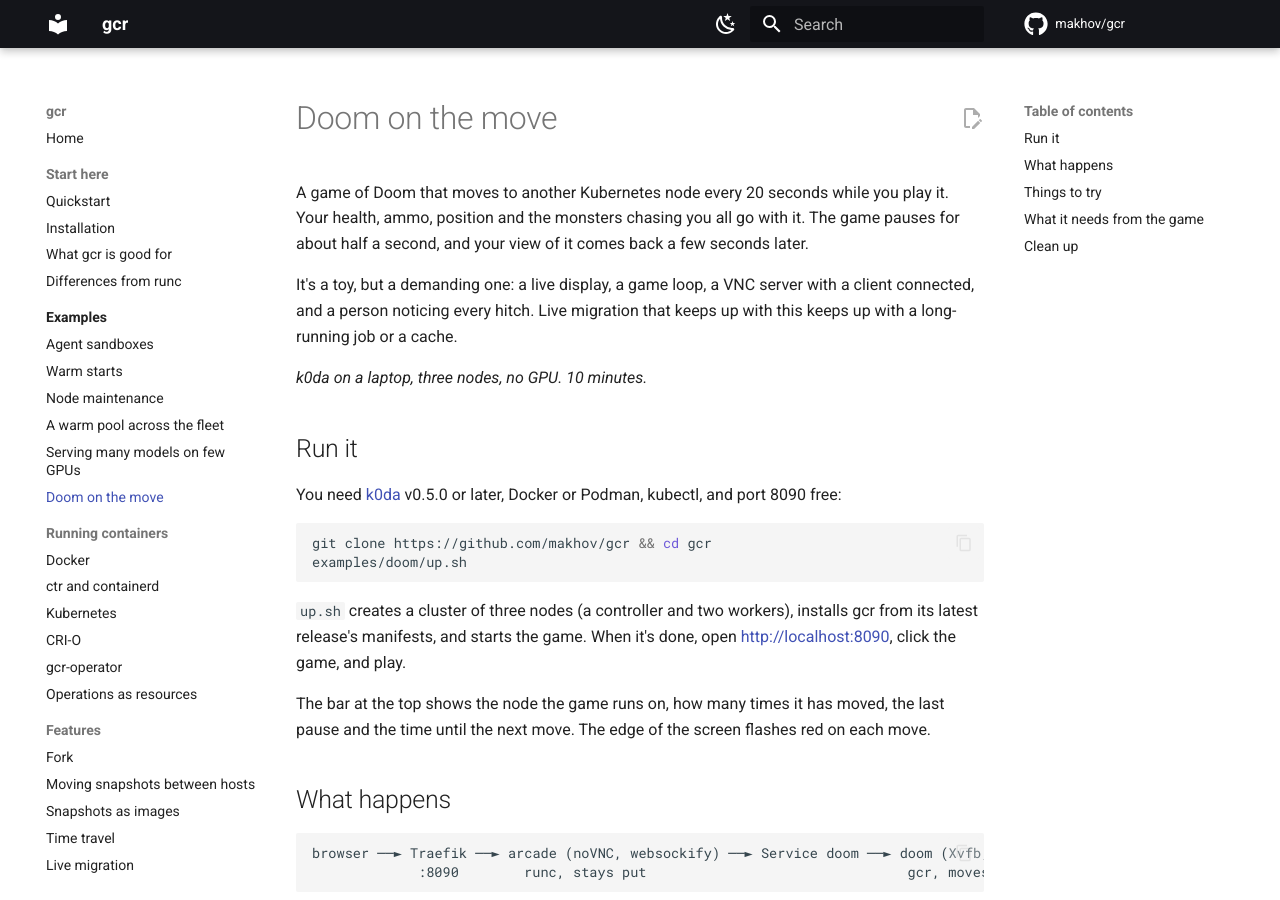
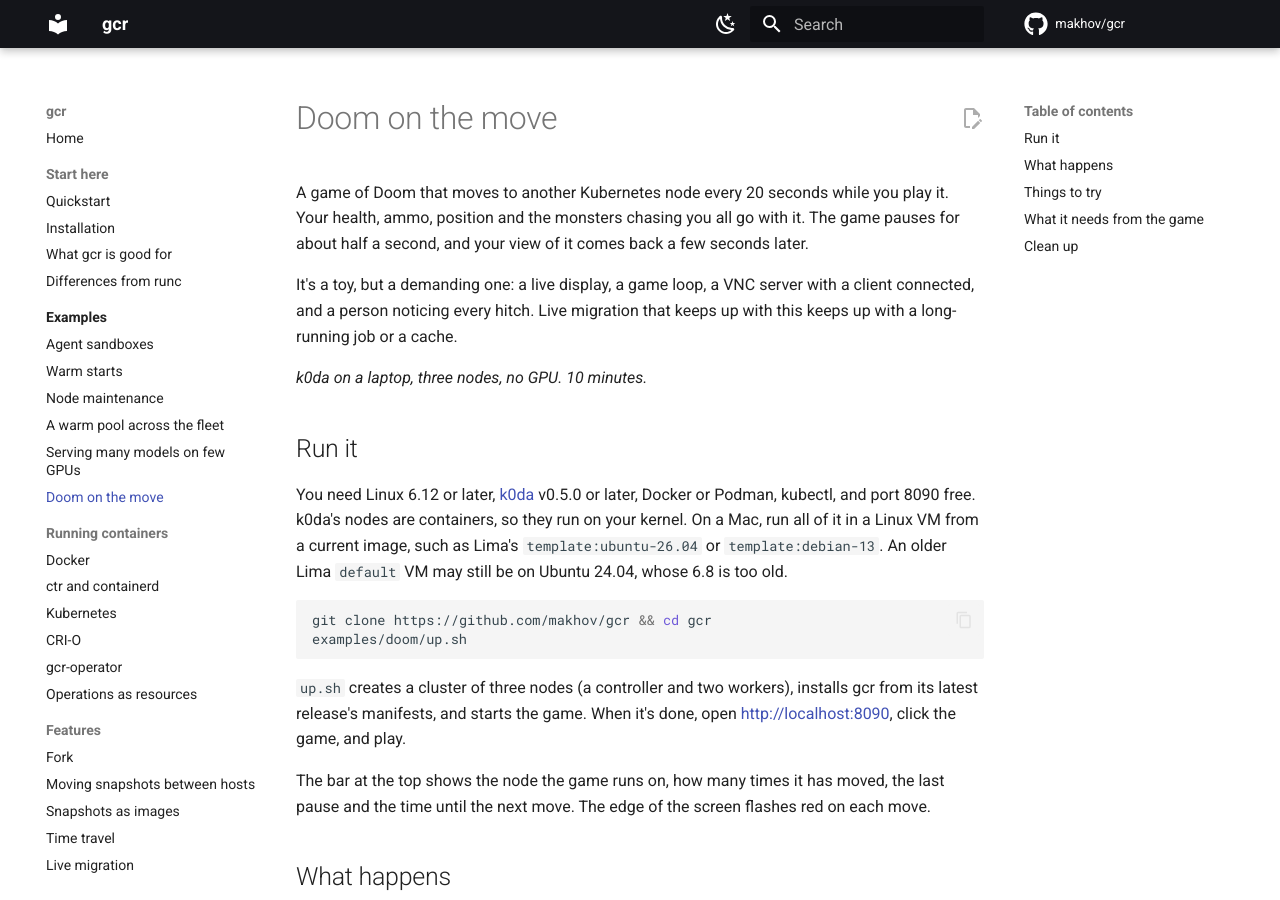
Before and after one commit to makhov/gcr, an MkDocs documentation site: the page built from docs/examples/doom.md, in a window 1280 px wide and 900 px high. Built offline with MkDocs 1.6.1 and Material for MkDocs 9.7.7, drawn with Linux system fonts in a browser that asks for light colours; comment, search, counter and statistics services are not loaded.

Commit message:
examples/doom: say a kernel older than 6.12 is too old, rather than time out (#135)
* examples/doom: say a kernel older than 6.12 is too old, rather than time out

On a host kernel older than 6.12 (a Lima VM made when its default was
Ubuntu 24.04, with 6.8), gcr setup refuses the nodes, gcr's installer
crash-loops, and up.sh waited five minutes for nodes that never became
ready, right after applying gcr-operator's manifest, as if that had
failed. up.sh now reads the nodes' kernel once the cluster is up and stops
with what to do, and prints the installer's log if a node does not get
ready for another reason. The page says what the example needs from the
kernel, and how to get it on a Mac.

* hack/e2e-k8s.sh: wait for exec to work before testing it

A node a few seconds old may not have its kubelet serving certificate
yet, and exec fails with "tls: internal error" until it does.

````diff
--- a/docs/examples/doom.md
+++ b/docs/examples/doom.md
@@ -14,8 +14,12 @@ cache.
 
 ## Run it
 
-You need [k0da](https://github.com/makhov/k0da) v0.5.0 or later, Docker
-or Podman, kubectl, and port 8090 free:
+You need Linux 6.12 or later, [k0da](https://github.com/makhov/k0da)
+v0.5.0 or later, Docker or Podman, kubectl, and port 8090 free. k0da's
+nodes are containers, so they run on your kernel. On a Mac, run all of
+it in a Linux VM from a current image, such as Lima's
+`template:ubuntu-26.04` or `template:debian-13`. An older Lima `default`
+VM may still be on Ubuntu 24.04, whose 6.8 is too old.
 
 ```sh
 git clone https://github.com/makhov/gcr && cd gcr
````
Also changed, not shown: 2 other files.
